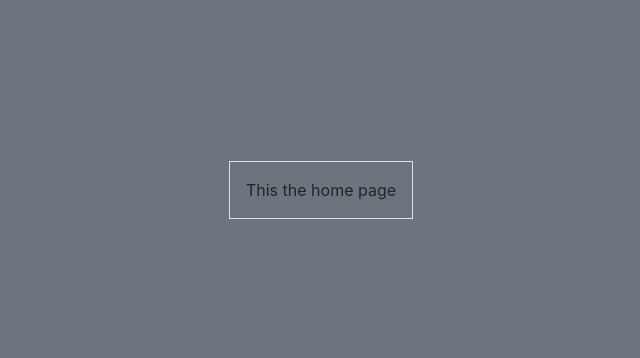
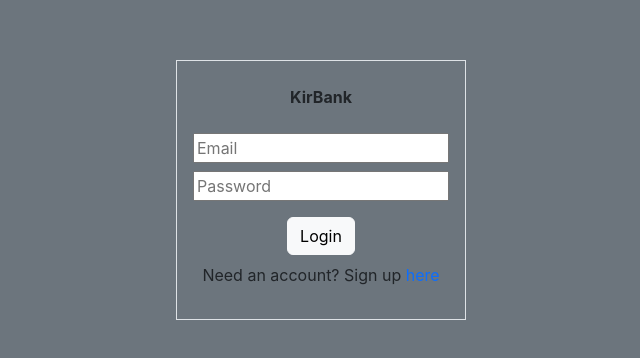
Before and after one commit to KinTale/Kirbank, a React (Create React App) app: page / in a window 1280 px wide. Shown: the part 210-568 px from the top of the page, without its empty margins (319-959 px from the left). Built offline with nearby package versions, Linux system fonts and the light colour scheme; no server answers.

Commit message:
sorted routing

```diff
--- a/src/App.tsx
+++ b/src/App.tsx
@@ -10,9 +10,9 @@ function App() {
   return (
     <div className="d-flex justify-content-center align-items-center full-height bg-secondary">
 <Routes>
-  <Route path="/login" element={<Login />} />
+  <Route path="/" element={<Login />} />
   <Route path="/signup" element={<SignUp />} />
-  <Route path="/" element={<Home />} />
+  <Route path="/home" element={<Home />} />
   <Route path="/add-transactions" element={<AddTransactions />} />
   <Route path="/view-transactions" element={<ViewTransactions />} />
 </Routes>
--- a/src/components/Login.tsx
+++ b/src/components/Login.tsx
@@ -31,7 +31,7 @@ function Login() {
     .then(res => {
       console.log(res)
       storage.saveStorage(res.data.token)
-      navigate('/')
+      navigate('/home')
     })
   };
 
--- a/src/components/SignUp.tsx
+++ b/src/components/SignUp.tsx
@@ -30,7 +30,7 @@ function SignUp() {
     client.post("/user", user)
     .then(res => {
         console.log(res)
-        navigate('/login')
+        navigate('/')
     })
     .catch(err => console.log(err))
   };
@@ -46,7 +46,7 @@ function SignUp() {
           <input className='mt-2' type="password" placeholder="Password" name='password' value={user.password} onChange={handleChange} />
           <Button className='mt-3' variant="light" type="submit">Sign Up</Button>
         </form>
-        <p className="mt-2">Already have an account? Login <span className='text-primary' onClick={() => navigate('/login')}>here</span></p>
+        <p className="mt-2">Already have an account? Login <span className='text-primary' onClick={() => navigate('/')}>here</span></p>
       </div>
     );
   }
```
